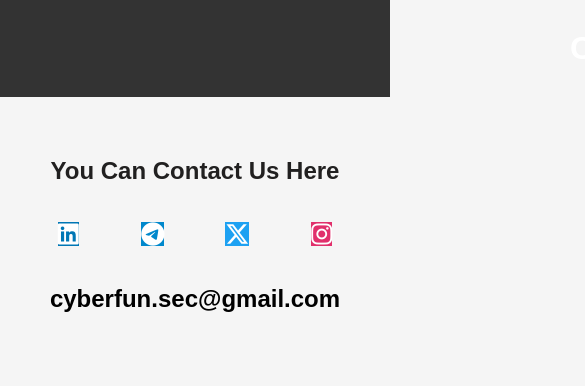
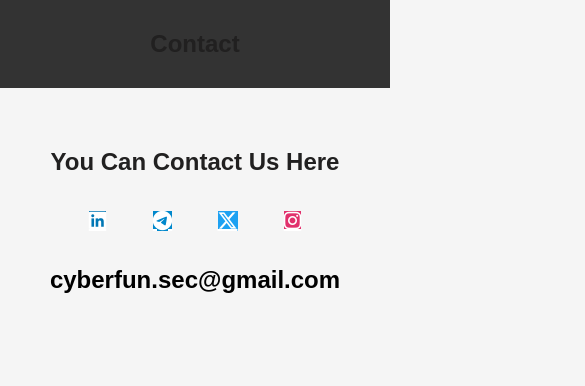
Before and after one commit to CyberFunio/CyberFUN, a plain HTML site: page contact.html in a window 390 px wide. Shown: the top 386 px of the page, 585 px wide, since content can reach past the window. Drawn offline with Linux system fonts and the light colour scheme.

Commit message:
Update contact.html

```diff
--- a/contact.html
+++ b/contact.html
@@ -1,3 +1,4 @@
+
 <!DOCTYPE html>
 <html lang="en">
 <head>
@@ -24,7 +25,7 @@
         /* تنسيق قسم Contact */
         #Contact {
             text-align: center;
-            padding: 50px 0;
+            padding: 50px 20px;
         }
 
         h1 {
@@ -34,24 +35,29 @@
 
         /* تنسيق الأزرار الاجتماعية */
         .social-icons {
+            display: flex;
+            justify-content: center;
+            flex-wrap: wrap;
+            gap: 15px;
             margin: 20px 0;
         }
 
         .social-icons a {
-            display: inline-block;
+            display: flex;
+            align-items: center;
+            justify-content: center;
             width: 60px;
             height: 60px;
-            line-height: 60px;
-            margin: 0 10px;
             border-radius: 50%;
             color: white;
             font-size: 24px;
             text-align: center;
-            transition: background-color 0.3s;
+            transition: transform 0.3s;
         }
 
         .social-icons a:hover {
-            opacity: 0.8;
+            transform: scale(1.1);
+            opacity: 0.9;
         }
 
         .fa-linkedin {
@@ -69,18 +75,32 @@
         .fa-instagram {
             background-color: #e1306c; /* البرتقالي */
         }
+
         header {
             display: flex;
+            justify-content: center;
             align-items: center;
             background-color: #333;
             padding: 20px;
         }
+
+        /* تحسين العرض على الهواتف والأجهزة الصغيرة */
+        @media (max-width: 600px) {
+            .social-icons a {
+                width: 50px;
+                height: 50px;
+                font-size: 20px;
+            }
+            h1 {
+                font-size: 1.5em;
+            }
+        }
     </style>
 </head>
 <body>
-   <header>
-        <h1 style="margin-left: 550px; color: white;">Contact</h1>
-   </header>
+    <header>
+        <h1>Contact</h1>
+    </header>
     <section id="Contact">
         <h1>You Can Contact Us Here</h1>
         <div class="social-icons">
```
